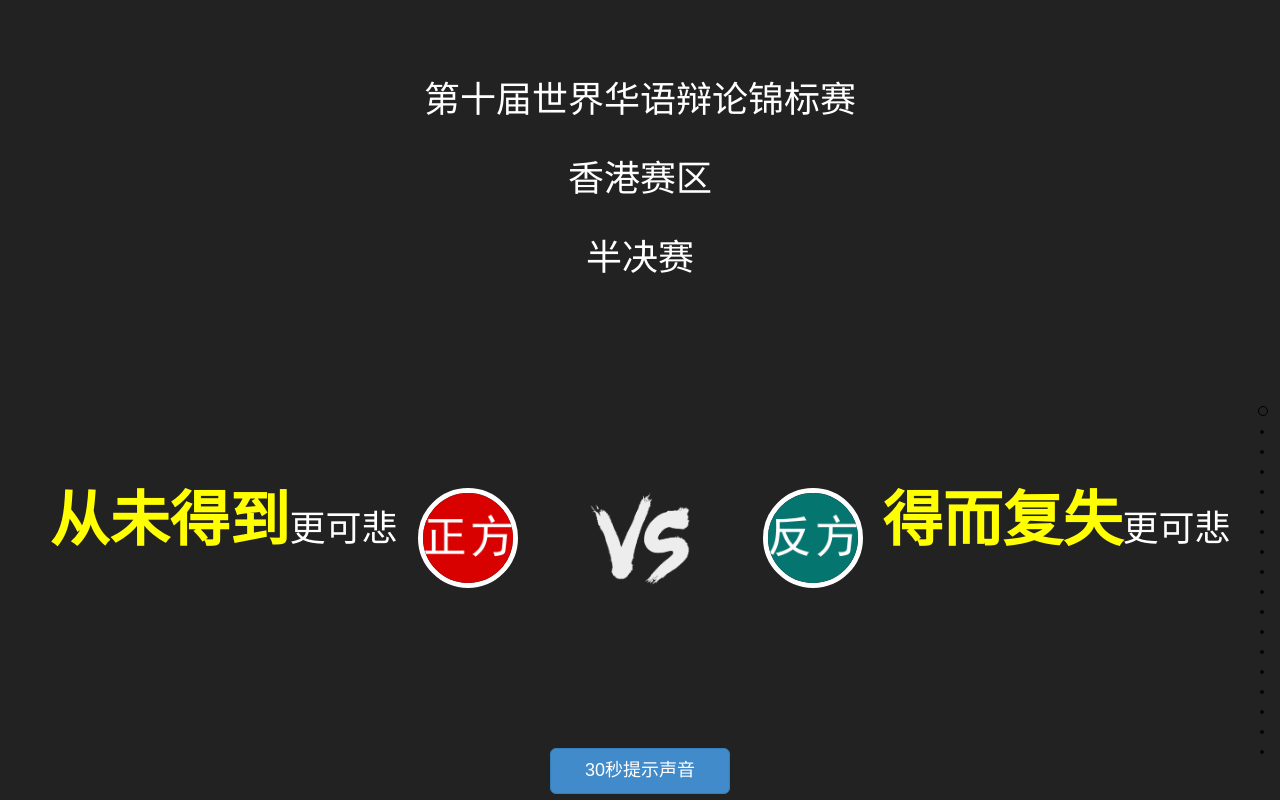
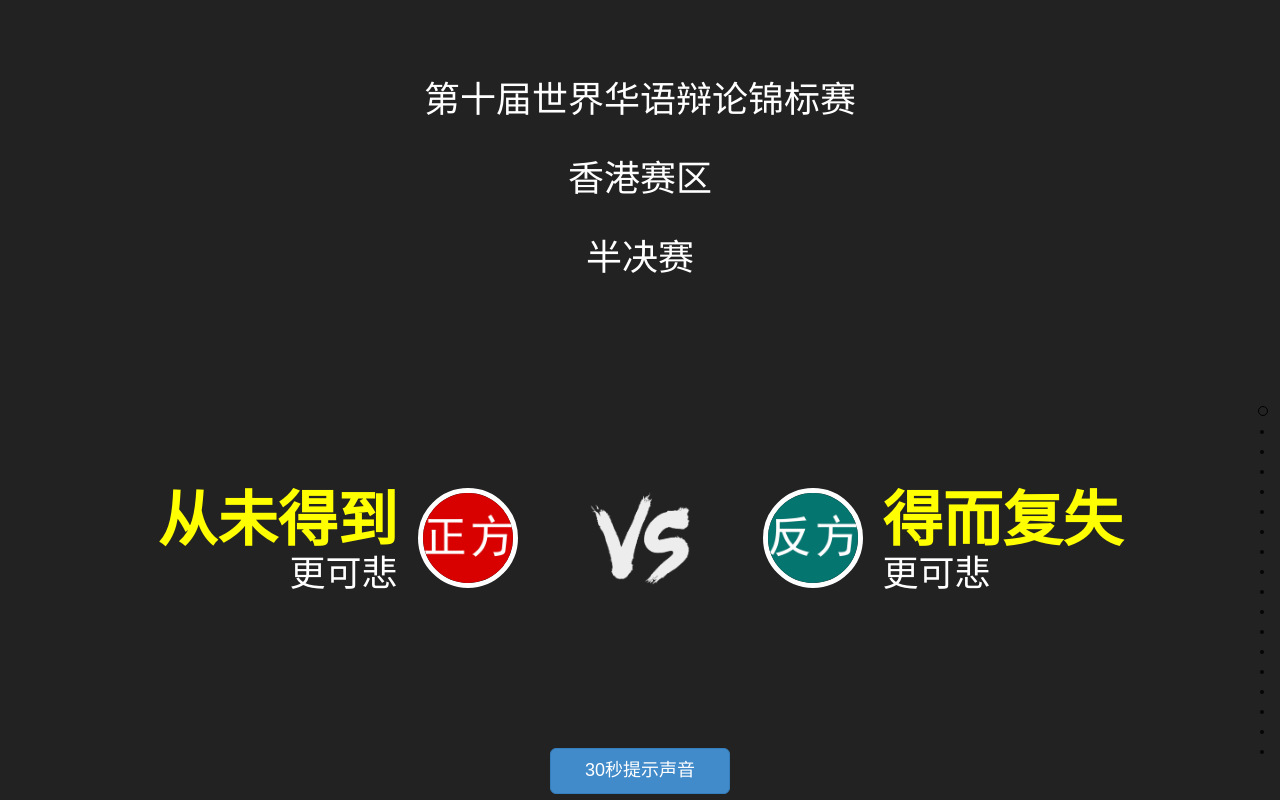
Before and after one commit to CITYUPDT/DebateTimer, a plain HTML site: page semi-final.html in a window 1280 px wide. Drawn offline with Linux system fonts and the light colour scheme.

Commit message:
Some adjustments

```diff
--- a/semi-final.html
+++ b/semi-final.html
@@ -49,7 +49,7 @@
           <div>
             <div class="clearfix">
               <img src="assets/images/zheng.png" alt="..." class="img-circle bianfang_image pull-right">
-              <h1 class="pull-right bian_name_left"><strong>从未得到</strong>更可悲</h1>
+              <h1 class="pull-right bian_name_left"><strong>从未得到</strong><br/>更可悲</h1>
             </div>
             <!-- <p class="daibiao_left">武汉大学</p> -->
           </div>
@@ -61,7 +61,7 @@
           <div>
             <div class="clearfix">
               <img src="assets/images/fan.png" alt="..." class="img-circle bianfang_image pull-left">
-              <h1 class="pull-left bian_name_right"><strong>得而复失</strong>更可悲</h1>
+              <h1 class="pull-left bian_name_right"><strong>得而复失</strong><br/>更可悲</h1>
             </div>
             <!-- <p class="daibiao_right">西安交通大学</p> -->
           </div>
@@ -87,7 +87,7 @@
           <div>
             <div class="clearfix">
               <img src="assets/images/zheng.png" alt="..." class="img-circle bianfang_image pull-right">
-              <h1 class="pull-right bian_name_left"><strong>从未得到</strong>更可悲</h1>
+              <h1 class="pull-right bian_name_left"><strong>从未得到</strong><br/>更可悲</h1>
             </div>
             <!-- <p class="daibiao_left">武汉大学</p> -->
           </div>
@@ -99,7 +99,7 @@
           <div>
             <div class="clearfix">
               <img src="assets/images/fan.png" alt="..." class="img-circle bianfang_image pull-left">
-              <h1 class="pull-left bian_name_right"><strong>得而复失</strong>更可悲</h1>
+              <h1 class="pull-left bian_name_right"><strong>得而复失</strong><br/>更可悲</h1>
             </div>
             <!-- <p class="daibiao_right">西安交通大学</p> -->
           </div>
@@ -126,7 +126,7 @@
           <div>
             <div class="clearfix">
               <img src="assets/images/zheng.png" alt="..." class="img-circle bianfang_image pull-right">
-              <h1 class="pull-right bian_name_left"><strong>从未得到</strong>更可悲</h1>
+              <h1 class="pull-right bian_name_left"><strong>从未得到</strong><br/>更可悲</h1>
             </div>
             <!-- <p class="daibiao_left">武汉大学</p> -->
           </div>
@@ -138,7 +138,7 @@
           <div>
             <div class="clearfix">
               <img src="assets/images/fan.png" alt="..." class="img-circle bianfang_image pull-left">
-              <h1 class="pull-left bian_name_right"><strong>得而复失</strong>更可悲</h1>
+              <h1 class="pull-left bian_name_right"><strong>得而复失</strong><br/>更可悲</h1>
             </div>
             <!-- <p class="daibiao_right">西安交通大学</p> -->
           </div>
@@ -169,7 +169,7 @@
           <div>
             <div class="clearfix">
               <img src="assets/images/zheng.png" alt="..." class="img-circle bianfang_image pull-right">
-              <h1 class="pull-right bian_name_left"><strong>从未得到</strong>更可悲</h1>
+              <h1 class="pull-right bian_name_left"><strong>从未得到</strong><br/>更可悲</h1>
             </div>
             <!-- <p class="daibiao_left">武汉大学</p> -->
           </div>
@@ -181,7 +181,7 @@
           <div>
             <div class="clearfix">
               <img src="assets/images/fan.png" alt="..." class="img-circle bianfang_image pull-left">
-              <h1 class="pull-left bian_name_right"><strong>得而复失</strong>更可悲</h1>
+              <h1 class="pull-left bian_name_right"><strong>得而复失</strong><br/>更可悲</h1>
             </div>
             <!-- <p class="daibiao_right">西安交通大学</p> -->
           </div>
@@ -208,7 +208,7 @@
           <div>
             <div class="clearfix">
               <img src="assets/images/zheng.png" alt="..." class="img-circle bianfang_image pull-right">
-              <h1 class="pull-right bian_name_left"><strong>从未得到</strong>更可悲</h1>
+              <h1 class="pull-right bian_name_left"><strong>从未得到</strong><br/>更可悲</h1>
             </div>
             <!-- <p class="daibiao_left">武汉大学</p> -->
           </div>
@@ -220,7 +220,7 @@
           <div>
             <div class="clearfix">
               <img src="assets/images/fan.png" alt="..." class="img-circle bianfang_image pull-left">
-              <h1 class="pull-left bian_name_right"><strong>得而复失</strong>更可悲</h1>
+              <h1 class="pull-left bian_name_right"><strong>得而复失</strong><br/>更可悲</h1>
             </div>
             <!-- <p class="daibiao_right">西安交通大学</p> -->
           </div>
@@ -250,7 +250,7 @@
           <div>
             <div class="clearfix">
               <img src="assets/images/zheng.png" alt="..." class="img-circle bianfang_image pull-right">
-              <h1 class="pull-right bian_name_left"><strong>从未得到</strong>更可悲</h1>
+              <h1 class="pull-right bian_name_left"><strong>从未得到</strong><br/>更可悲</h1>
             </div>
             <!-- <p class="daibiao_left">武汉大学</p> -->
           </div>
@@ -262,7 +262,7 @@
           <div>
             <div class="clearfix">
               <img src="assets/images/fan.png" alt="..." class="img-circle bianfang_image pull-left">
-              <h1 class="pull-left bian_name_right"><strong>得而复失</strong>更可悲</h1>
+              <h1 class="pull-left bian_name_right"><strong>得而复失</strong><br/>更可悲</h1>
             </div>
             <!-- <p class="daibiao_right">西安交通大学</p> -->
           </div>
@@ -292,7 +292,7 @@
           <div>
             <div class="clearfix">
               <img src="assets/images/zheng.png" alt="..." class="img-circle bianfang_image pull-right">
-              <h1 class="pull-right bian_name_left"><strong>从未得到</strong>更可悲</h1>
+              <h1 class="pull-right bian_name_left"><strong>从未得到</strong><br/>更可悲</h1>
             </div>
             <!-- <p class="daibiao_left">武汉大学</p> -->
           </div>
@@ -304,7 +304,7 @@
           <div>
             <div class="clearfix">
               <img src="assets/images/fan.png" alt="..." class="img-circle bianfang_image pull-left">
-              <h1 class="pull-left bian_name_right"><strong>得而复失</strong>更可悲</h1>
+              <h1 class="pull-left bian_name_right"><strong>得而复失</strong><br/>更可悲</h1>
             </div>
             <!-- <p class="daibiao_right">西安交通大学</p> -->
           </div>
@@ -334,7 +334,7 @@
           <div>
             <div class="clearfix">
               <img src="assets/images/zheng.png" alt="..." class="img-circle bianfang_image pull-right">
-              <h1 class="pull-right bian_name_left"><strong>从未得到</strong>更可悲</h1>
+              <h1 class="pull-right bian_name_left"><strong>从未得到</strong><br/>更可悲</h1>
             </div>
             <!-- <p class="daibiao_left">武汉大学</p> -->
           </div>
@@ -346,7 +346,7 @@
           <div>
             <div class="clearfix">
               <img src="assets/images/fan.png" alt="..." class="img-circle bianfang_image pull-left">
-              <h1 class="pull-left bian_name_right"><strong>得而复失</strong>更可悲</h1>
+              <h1 class="pull-left bian_name_right"><strong>得而复失</strong><br/>更可悲</h1>
             </div>
             <!-- <p class="daibiao_right">西安交通大学</p> -->
           </div>
@@ -393,7 +393,7 @@
           <div>
             <div class="clearfix">
               <img src="assets/images/zheng.png" alt="..." class="img-circle bianfang_image pull-right">
-              <h1 class="pull-right bian_name_left"><strong>从未得到</strong>更可悲</h1>
+              <h1 class="pull-right bian_name_left"><strong>从未得到</strong><br/>更可悲</h1>
             </div>
             <!-- <p class="daibiao_left">武汉大学</p> -->
           </div>
@@ -405,7 +405,7 @@
           <div>
             <div class="clearfix">
               <img src="assets/images/fan.png" alt="..." class="img-circle bianfang_image pull-left">
-              <h1 class="pull-left bian_name_right"><strong>得而复失</strong>更可悲</h1>
+              <h1 class="pull-left bian_name_right"><strong>得而复失</strong><br/>更可悲</h1>
             </div>
             <!-- <p class="daibiao_right">西安交通大学</p> -->
           </div>
@@ -433,7 +433,7 @@
           <div>
             <div class="clearfix">
               <img src="assets/images/zheng.png" alt="..." class="img-circle bianfang_image pull-right">
-              <h1 class="pull-right bian_name_left"><strong>从未得到</strong>更可悲</h1>
+              <h1 class="pull-right bian_name_left"><strong>从未得到</strong><br/>更可悲</h1>
             </div>
             <!-- <p class="daibiao_left">武汉大学</p> -->
           </div>
@@ -445,7 +445,7 @@
           <div>
             <div class="clearfix">
               <img src="assets/images/fan.png" alt="..." class="img-circle bianfang_image pull-left">
-              <h1 class="pull-left bian_name_right"><strong>得而复失</strong>更可悲</h1>
+              <h1 class="pull-left bian_name_right"><strong>得而复失</strong><br/>更可悲</h1>
             </div>
             <!-- <p class="daibiao_right">西安交通大学</p> -->
           </div>
@@ -473,7 +473,7 @@
           <div>
             <div class="clearfix">
               <img src="assets/images/zheng.png" alt="..." class="img-circle bianfang_image pull-right">
-              <h1 class="pull-right bian_name_left"><strong>从未得到</strong>更可悲</h1>
+              <h1 class="pull-right bian_name_left"><strong>从未得到</strong><br/>更可悲</h1>
             </div>
             <!-- <p class="daibiao_left">武汉大学</p> -->
           </div>
@@ -485,7 +485,7 @@
           <div>
             <div class="clearfix">
               <img src="assets/images/fan.png" alt="..." class="img-circle bianfang_image pull-left">
-              <h1 class="pull-left bian_name_right"><strong>得而复失</strong>更可悲</h1>
+              <h1 class="pull-left bian_name_right"><strong>得而复失</strong><br/>更可悲</h1>
             </div>
             <!-- <p class="daibiao_right">西安交通大学</p> -->
           </div>
@@ -513,7 +513,7 @@
           <div>
             <div class="clearfix">
               <img src="assets/images/zheng.png" alt="..." class="img-circle bianfang_image pull-right">
-              <h1 class="pull-right bian_name_left"><strong>从未得到</strong>更可悲</h1>
+              <h1 class="pull-right bian_name_left"><strong>从未得到</strong><br/>更可悲</h1>
             </div>
             <!-- <p class="daibiao_left">武汉大学</p> -->
           </div>
@@ -525,7 +525,7 @@
           <div>
             <div class="clearfix">
               <img src="assets/images/fan.png" alt="..." class="img-circle bianfang_image pull-left">
-              <h1 class="pull-left bian_name_right"><strong>得而复失</strong>更可悲</h1>
+              <h1 class="pull-left bian_name_right"><strong>得而复失</strong><br/>更可悲</h1>
             </div>
             <!-- <p class="daibiao_right">西安交通大学</p> -->
           </div>
@@ -555,7 +555,7 @@
           <div>
             <div class="clearfix">
               <img src="assets/images/zheng.png" alt="..." class="img-circle bianfang_image pull-right">
-              <h1 class="pull-right bian_name_left"><strong>从未得到</strong>更可悲</h1>
+              <h1 class="pull-right bian_name_left"><strong>从未得到</strong><br/>更可悲</h1>
             </div>
           </div>
         </div>
@@ -566,7 +566,7 @@
           <div>
             <div class="clearfix">
               <img src="assets/images/fan.png" alt="..." class="img-circle bianfang_image pull-left">
-              <h1 class="pull-left bian_name_right"><strong>得而复失</strong>更可悲</h1>
+              <h1 class="pull-left bian_name_right"><strong>得而复失</strong><br/>更可悲</h1>
             </div>
           </div>
         </div>
@@ -611,7 +611,7 @@
           <div>
             <div class="clearfix">
               <img src="assets/images/zheng.png" alt="..." class="img-circle bianfang_image pull-right">
-              <h1 class="pull-right bian_name_left"><strong>从未得到</strong>更可悲</h1>
+              <h1 class="pull-right bian_name_left"><strong>从未得到</strong><br/>更可悲</h1>
             </div>
             <!-- <p class="daibiao_left">武汉大学</p> -->
           </div>
@@ -623,7 +623,7 @@
           <div>
             <div class="clearfix">
               <img src="assets/images/fan.png" alt="..." class="img-circle bianfang_image pull-left">
-              <h1 class="pull-left bian_name_right"><strong>得而复失</strong>更可悲</h1>
+              <h1 class="pull-left bian_name_right"><strong>得而复失</strong><br/>更可悲</h1>
             </div>
             <!-- <p class="daibiao_right">西安交通大学</p> -->
           </div>
@@ -651,7 +651,7 @@
           <div>
             <div class="clearfix">
               <img src="assets/images/zheng.png" alt="..." class="img-circle bianfang_image pull-right">
-              <h1 class="pull-right bian_name_left"><strong>从未得到</strong>更可悲</h1>
+              <h1 class="pull-right bian_name_left"><strong>从未得到</strong><br/>更可悲</h1>
             </div>
             <!-- <p class="daibiao_left">武汉大学</p> -->
           </div>
@@ -663,7 +663,7 @@
           <div>
             <div class="clearfix">
               <img src="assets/images/fan.png" alt="..." class="img-circle bianfang_image pull-left">
-              <h1 class="pull-left bian_name_right"><strong>得而复失</strong>更可悲</h1>
+              <h1 class="pull-left bian_name_right"><strong>得而复失</strong><br/>更可悲</h1>
             </div>
             <!-- <p class="daibiao_right">西安交通大学</p> -->
           </div>
```
